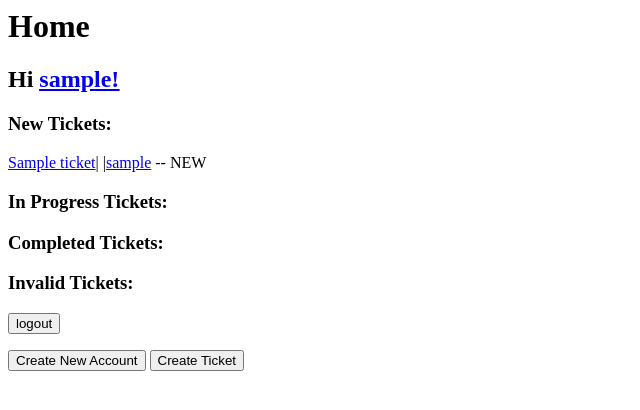
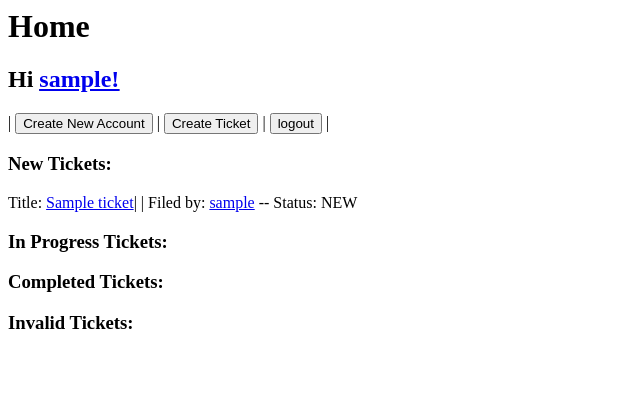
Before and after one commit to korenenyles/whats-up-doc, a Django app: page / in a window 1280 px wide. Shown: the top 410 px of the page, without its empty margins (0-640 px from the left). Run offline with Django 3.2, Linux system fonts and the light colour scheme; a user stored in the database is signed in; tables that the repository leaves empty hold one stand-in row (values such as "Sample post").

Commit message:
adds some basic styling

```diff
--- a/bugticket/templates/index.html
+++ b/bugticket/templates/index.html
@@ -1,19 +1,29 @@
+<html>
+<head>
+
+<title> Bug Tracker</title>
+
+</head>
+
+
+<body>
 <h1>Home</h1>
 
 
 {% if user.is_authenticated %}
   <h2>Hi <b><u><a href= {%url 'user_detail' user.id%}>{{ user.username }}!</a></b></h2></u>
-{% comment %} <a href= {%url 'author_url' id=recipe.author.id%}>{{recipe.author.name}}</a> {% endcomment %}
 
+| <a href = {% url 'signup'%}> <button>Create New Account</button></a> |
+<a href = {% url 'create_ticket' user_id=user.id%}><button>Create Ticket</button></a> |
+<a href="{% url 'logout' %}"><button>logout</button></a> |
 
 <div>
 <h3>New Tickets:</h3>
 {%for ticket in ticket_data%}
 {% if ticket.ticket_status == "NEW"%}
-
-      <p><a href = {% url 'ticket_detail' id=ticket.id%}>{{ticket.title}}</a>|
-      |<a href = {%url 'user_detail' user.id%}>{{ticket.filed_user}}</a> --
-      {{ticket.ticket_status}} </p>
+      <p>Title: <a href = {% url 'ticket_detail' id=ticket.id%}>{{ticket.title}}</a>|
+      | Filed by: <a href = {%url 'user_detail' user.id%}>{{ticket.filed_user}}</a> --
+      Status: {{ticket.ticket_status}} </p>
     {%endif%}
 {% endfor %}
 </div>
@@ -22,10 +32,9 @@
 <h3> In Progress Tickets:</h3>
 {%for ticket in ticket_data%}
 {% if ticket.ticket_status == "IN PROGRESS"%}
-
-      <p><a href = {% url 'ticket_detail' id=ticket.id%}>{{ticket.title}}</a>|
-      |<a href = {%url 'user_detail' user.id%}>{{ticket.filed_user}}</a> --
-      {{ticket.ticket_status}} </p>
+      <p>Title: <a href = {% url 'ticket_detail' id=ticket.id%}>{{ticket.title}}</a>|
+      | Filed by: <a href = {%url 'user_detail' user.id%}>{{ticket.filed_user}}</a> --
+      Status: {{ticket.ticket_status}} </p>
     {%endif%}
 {% endfor %}
 </div>
@@ -34,10 +43,8 @@
 <h3>Completed Tickets:</h3>
 {%for ticket in ticket_data%}
 {% if ticket.ticket_status == "DONE"%}
-
-      <p><a href = {% url 'ticket_detail' id=ticket.id%}>{{ticket.title}}</a>|
-      |<a href = {%url 'user_detail' user.id%}>{{ticket.filed_user}}</a> --
-      {{ticket.ticket_status}} </p>
+      <p>Title: <a href = {% url 'ticket_detail' id=ticket.id%}>{{ticket.title}}</a>|
+      | Filed by: <a href = {%url 'user_detail' user.id%}>{{ticket.filed_user}}</a> -- Status: {{ticket.ticket_status}} </p>
     {%endif%}
 {% endfor %}
 </div>
@@ -46,19 +53,12 @@
 <h3>Invalid Tickets:</h3>
 {%for ticket in ticket_data%}
 {% if ticket.ticket_status == "INVALID"%}
-
-      <p><a href = {% url 'ticket_detail' id=ticket.id%}>{{ticket.title}}</a>|
-      |<a href = {%url 'user_detail' user.id%}>{{ticket.filed_user}}</a> --
-      {{ticket.ticket_status}} </p>
+      <p>Title: <a href = {% url 'ticket_detail' id=ticket.id%}>{{ticket.title}}</a>|
+      | Filed by: <a href = {%url 'user_detail' user.id%}>{{ticket.filed_user}}</a> -- Status: {{ticket.ticket_status}} </p>
     {%endif%}
 {% endfor %}
 </div>
 
-
-
-  <p><a href="{% url 'logout' %}"><button>logout</button></a></p>
-
-<a href = {% url 'signup'%}> <button>Create New Account</button></a>
-<a href = {% url 'create_ticket' user_id=user.id%}><button>Create Ticket</button></a>
-
 {% endif %}
+</body>
+</html>
--- a/bugticket/views.py
+++ b/bugticket/views.py
@@ -50,6 +50,7 @@ def logout_view(request):
     logout(request)
     return HttpResponseRedirect(reverse('home'))
 
+@login_required
 def create_ticket(request, user_id):
     html = "createticketform.html"
     if request.method == "POST":
@@ -66,12 +67,13 @@ def create_ticket(request, user_id):
     form = TicketForm()
     return render(request,html , {"form": form})
 
-
+@login_required
 def ticket_detail(request, id):
     html = 'ticket_detail.html'
     ticket = Ticket.objects.get(id=id)
     return render(request, html, {'ticket': ticket})
 
+@login_required
 def inprogress_ticket(request, ticket_id):
     #Peter Marsh assisted with fixing view
     ticket = Ticket.objects.get(id=ticket_id)
@@ -81,6 +83,7 @@ def inprogress_ticket(request, ticket_id):
     ticket.save()
     return HttpResponseRedirect(reverse('ticket_detail', args=(ticket_id,)))
 
+@login_required
 def complete_ticket(request, ticket_id):
     ticket= Ticket.objects.get(id=ticket_id)
     ticket.ticket_status = "DONE"
@@ -89,6 +92,7 @@ def complete_ticket(request, ticket_id):
     ticket.save()
     return HttpResponseRedirect(reverse('ticket_detail', args=(ticket_id,)))
 
+@login_required
 def invalid_ticket(request, ticket_id):
     ticket= Ticket.objects.get(id=ticket_id)
     ticket.ticket_status = "INVALID"
@@ -97,7 +101,9 @@ def invalid_ticket(request, ticket_id):
     ticket.save()
     return HttpResponseRedirect(reverse('ticket_detail', args=(ticket_id,)))
 
+@login_required
 def edit_ticket(request, ticket_id):
+    #followed demo by Instructor Joe
     ticket = Ticket.objects.get(id=ticket_id)
     if request.method == "POST":
         form = TicketForm(request.POST)
@@ -113,6 +119,7 @@ def edit_ticket(request, ticket_id):
     })
     return render(request, 'createticketform.html', {'form': form})
 
+@login_required
 def user_detail(request, user_id):
     filed_ticket = Ticket.objects.filter(filed_user=user_id)
     assigned_ticket = Ticket.objects.filter(assigned_user=user_id)
```
